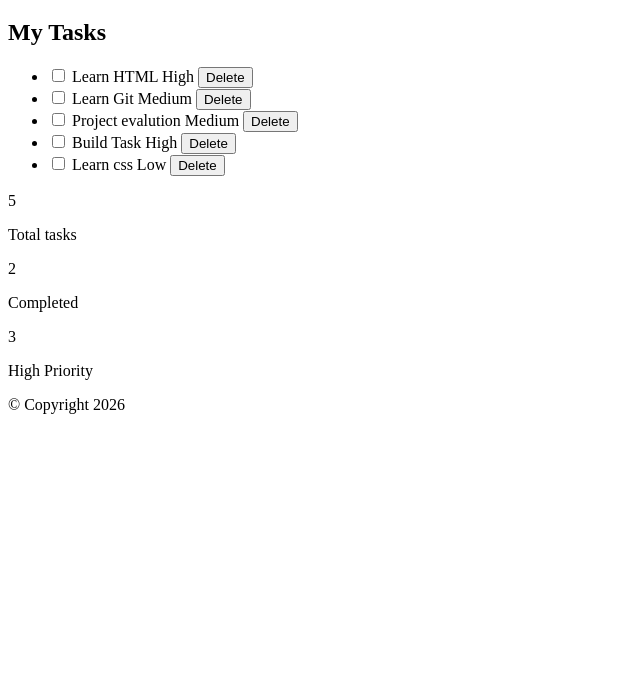
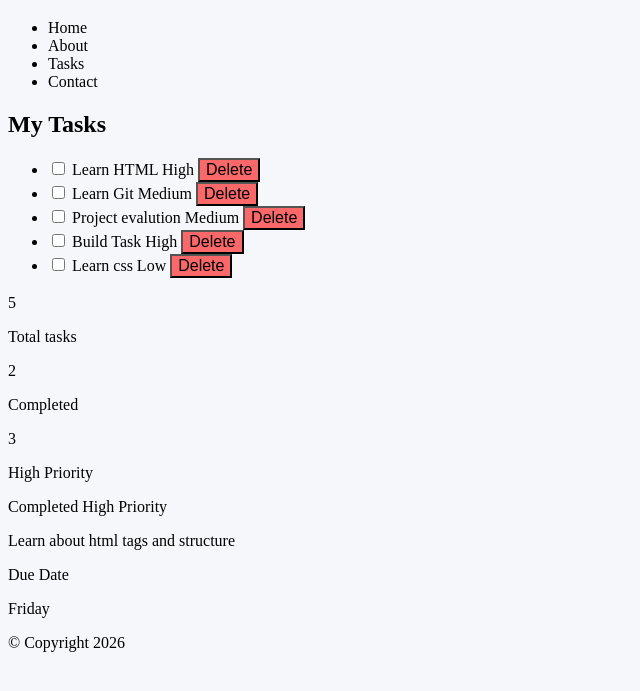
Before and after one commit to Prathamv23/cloudus_week1, a plain HTML site: page index.html in a window 1280 px wide. Shown: the part 61-752 px from the top of the page, without its empty margins (0-640 px from the left). Drawn offline with Linux system fonts and the light colour scheme.

Commit message:
Add task statistics and details

```diff
--- a/index.html
+++ b/index.html
@@ -8,6 +8,14 @@
     <body>
     <header>
         <h1>Task Board</h1>
+        <nav>
+            <ul>
+                <li>Home</li>
+                <li>About</li>
+                <li>Tasks</li>
+                <li>Contact</li>
+            </ul>
+        </nav>
     </header>
     <main>
         <section>
@@ -17,31 +25,31 @@
                     <input type="checkbox" id="html">
                     <label>Learn HTML</label>
                     <span>High</span>
-                    <button>Delete</button>
+                    <button class="dlt-btn">Delete</button>
                 </li>
                 <li>
                     <input type="checkbox" id="git">
                     <label>Learn Git</label>
                     <span>Medium</span>
-                    <button>Delete</button>
+                    <button class="dlt-btn">Delete</button>
                 </li>
                 <li>
                     <input type="checkbox" id="evalution">
                     <label>Project evalution</label>
                     <span>Medium</span>
-                    <button>Delete</button>
+                    <button class="dlt-btn">Delete</button>
                 </li>
                 <li>
                     <input type="checkbox" id="task">
                     <label>Build Task</label>
                     <span>High</span>
-                    <button>Delete</button>
+                    <button class="dlt-btn">Delete</button>
                 </li>
                 <li>
                     <input type="checkbox" id="css">
                     <label>Learn css</label>
                     <span>Low</span>
-                    <button>Delete</button>
+                    <button class="dlt-btn">Delete</button>
                 </li>
             </ul>
         </section>
@@ -62,7 +70,15 @@
             </div>
         </section>
         <section>
-
+            <div>
+                <title>Learn HTML</title>
+                <span>Completed</span>
+                <span>High Priority</span>
+                <title>Description</title>
+                <p>Learn about html tags and structure</p>
+                <label>Due Date</label>
+                <p>Friday</p>
+            </div>
         </section>
         <section></section>
         </main>
--- a/style.css
+++ b/style.css
@@ -0,0 +1,14 @@
+body{
+    background-color: #F5F7FB;
+    color: ;
+}
+.dlt-btn{
+    background-color: rgba(255, 0, 0, 0.575);
+    font-weight: 200;
+    font-size: medium;
+
+}
+.dlt-btn:hover{
+    background-color: red;
+    font-weight: 300;
+}
```
Also changed, not shown: 1 other file.
